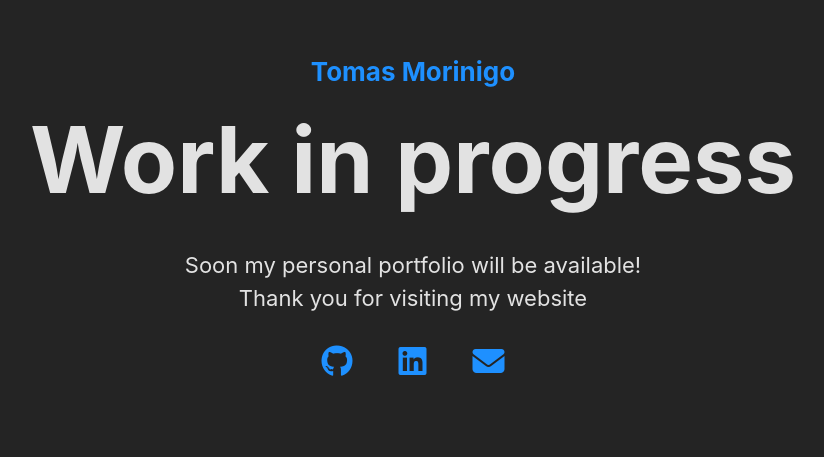
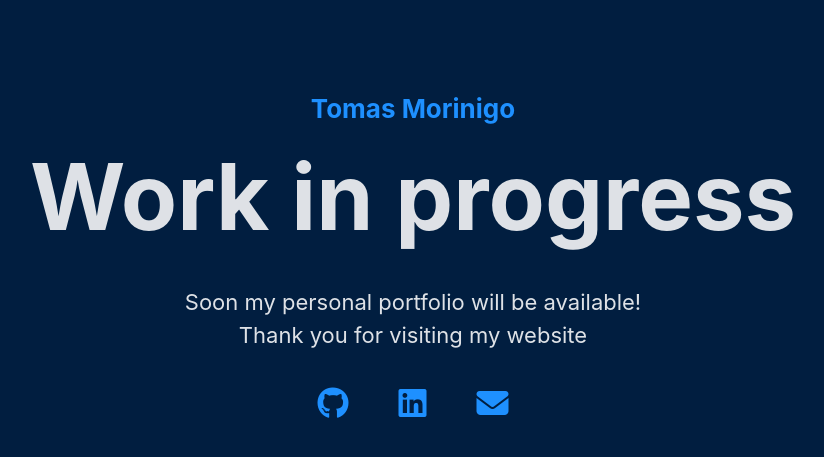
Before and after one commit to tomimorinigo/portfolio, a React (Vite) app: page / in a window 1280 px wide. Shown: the part 145-602 px from the top of the page, without its empty margins (227-1051 px from the left). Built offline with nearby package versions, Linux system fonts and the light colour scheme.

Commit message:
Update meta tags and styles

```diff
--- a/index.html
+++ b/index.html
@@ -4,6 +4,9 @@
     <meta charset="UTF-8" />
     <link rel="icon" type="image" href="/logo.png" />
     <meta name="viewport" content="width=device-width, initial-scale=1.0" />
+    <meta name="keywords" content="Portfolio Tomas Morinigo developer desarrollador backend fullstack portafolio">
+    <meta name="description" content="Tomas Morinigo portfolio">
+    <meta name="author" content="Tomas Morinigo">
     <link rel="stylesheet" href="https://cdnjs.cloudflare.com/ajax/libs/font-awesome/6.5.1/css/all.min.css">
     <title>Tomas Morinigo - Portfolio</title>
   </head>
--- a/src/App.css
+++ b/src/App.css
@@ -7,7 +7,7 @@
 #root {
   width: 100%;
   text-align: center;
-  height: 90vh;
+  height: 100vh;
   display: flex;
   justify-content: center;
   align-items: center;
@@ -41,7 +41,7 @@
 }
 
 .social-media{
-  margin-top: 30px;
+  margin-top: 35px;
   display: flex;
   justify-content: center;
   align-items: center;
@@ -50,12 +50,17 @@
 }
 
 .social-media li{
-  margin: 0 23px;
+  margin: 0 25px;
 }
 
 .social-media li a{
   color: #1e90ff;
   text-decoration: none;
+  transition: all 0.3s ease;
+}
+
+.social-media li a:hover{
+  color: #fff;
 
 }
 
--- a/src/App.jsx
+++ b/src/App.jsx
@@ -3,7 +3,7 @@ import './App.css'
 function App() {
 
   return (
-    <section className="main">
+    <main className="main">
       <h1>Tomas Morinigo</h1>
       <div className='main__center'>
         <h2>Work in progress</h2>
@@ -13,18 +13,18 @@ function App() {
 
         <ul className='social-media'>
           <li><a href="https://github.com/tomimorinigo">
-              <i class="fa-brands fa-github"></i>
+              <i className="fa-brands fa-github"></i>
             </a></li>
           <li><a href="https://www.linkedin.com/in/tomas-morinigo-3508a9204/">
-              <i class="fa-brands fa-linkedin"></i>
+              <i className="fa-brands fa-linkedin"></i>
             </a></li>
           <li><a href="mailto:morinigotomas1@gmail.com">
-              <i class="fa-solid fa-envelope"></i>
+              <i className="fa-solid fa-envelope"></i>
             </a></li>
         </ul>
 
       </div>
-    </section>
+    </main>
   )
 }
 
--- a/src/index.css
+++ b/src/index.css
@@ -5,7 +5,7 @@
 
   color-scheme: light dark;
   color: rgba(255, 255, 255, 0.87);
-  background-color: #242424;
+  background-color: #011e40;
 
   font-synthesis: none;
   text-rendering: optimizeLegibility;
```
